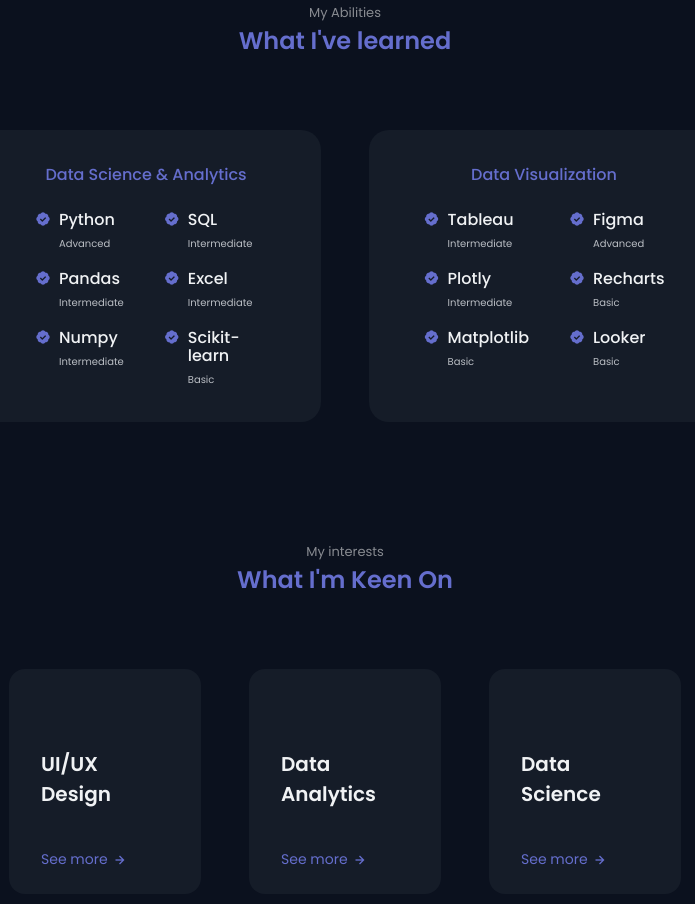
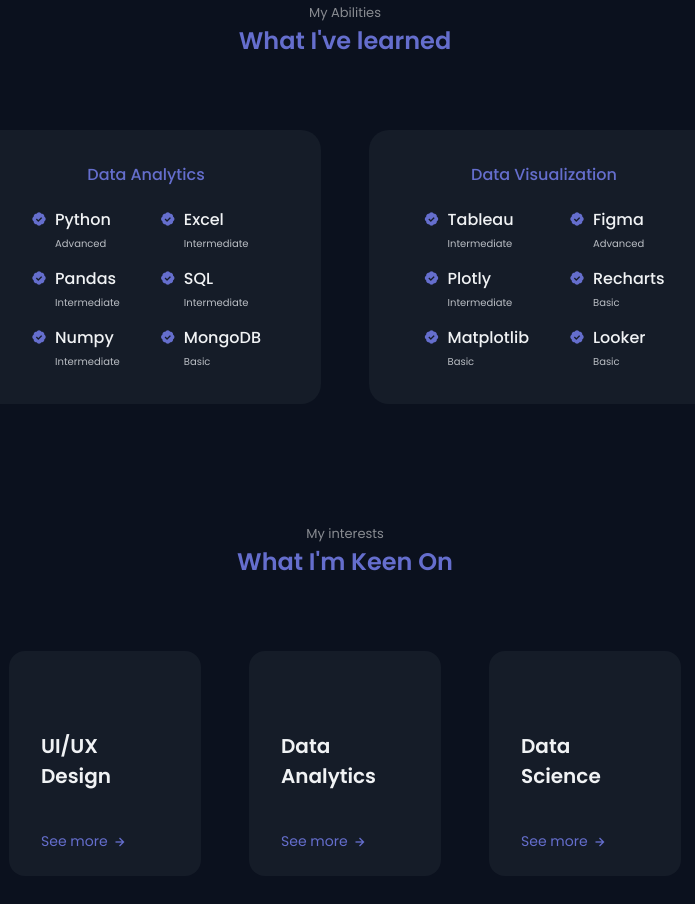
Before and after one commit to Estibaliz26/Estibaliz26.github.io, a plain HTML site: page index.html in a window 1280 px wide. Shown: the part 1486-2390 px from the top of the page, without its empty margins (295-990 px from the left). Drawn offline with nearby package versions, Linux system fonts and the light colour scheme.

Commit message:
Update index.html

```diff
--- a/index.html
+++ b/index.html
@@ -146,7 +146,7 @@
 
             <div class="skills__container container grid">
                 <div class="skills__content">
-                    <h3 class="skills_title">Data Science & Analytics</h3>
+                    <h3 class="skills_title">Data Analytics</h3>
 
                     <div class="skills__box">
                         <div class="skills__group">
@@ -181,6 +181,14 @@
                                 <i class='bx bxs-badge-check'></i>
 
                                 <div>
+                                    <h3 class="skills__name">Excel</h3>
+                                    <span class="skills__level">Intermediate</span>
+                                </div>
+                            </div>
+                            <div class="skills__data">
+                                <i class='bx bxs-badge-check'></i>
+
+                                <div>
                                     <h3 class="skills__name">SQL</h3>
                                     <span class="skills__level">Intermediate</span>
                                 </div>
@@ -189,15 +197,7 @@
                                 <i class='bx bxs-badge-check'></i>
 
                                 <div>
-                                    <h3 class="skills__name">Excel</h3>
-                                    <span class="skills__level">Intermediate</span>
-                                </div>
-                            </div>
-                            <div class="skills__data">
-                                <i class='bx bxs-badge-check'></i>
-
-                                <div>
-                                    <h3 class="skills__name">Scikit-learn</h3>
+                                    <h3 class="skills__name">MongoDB</h3>
                                     <span class="skills__level">Basic</span>
                                 </div>
                             </div>
```
